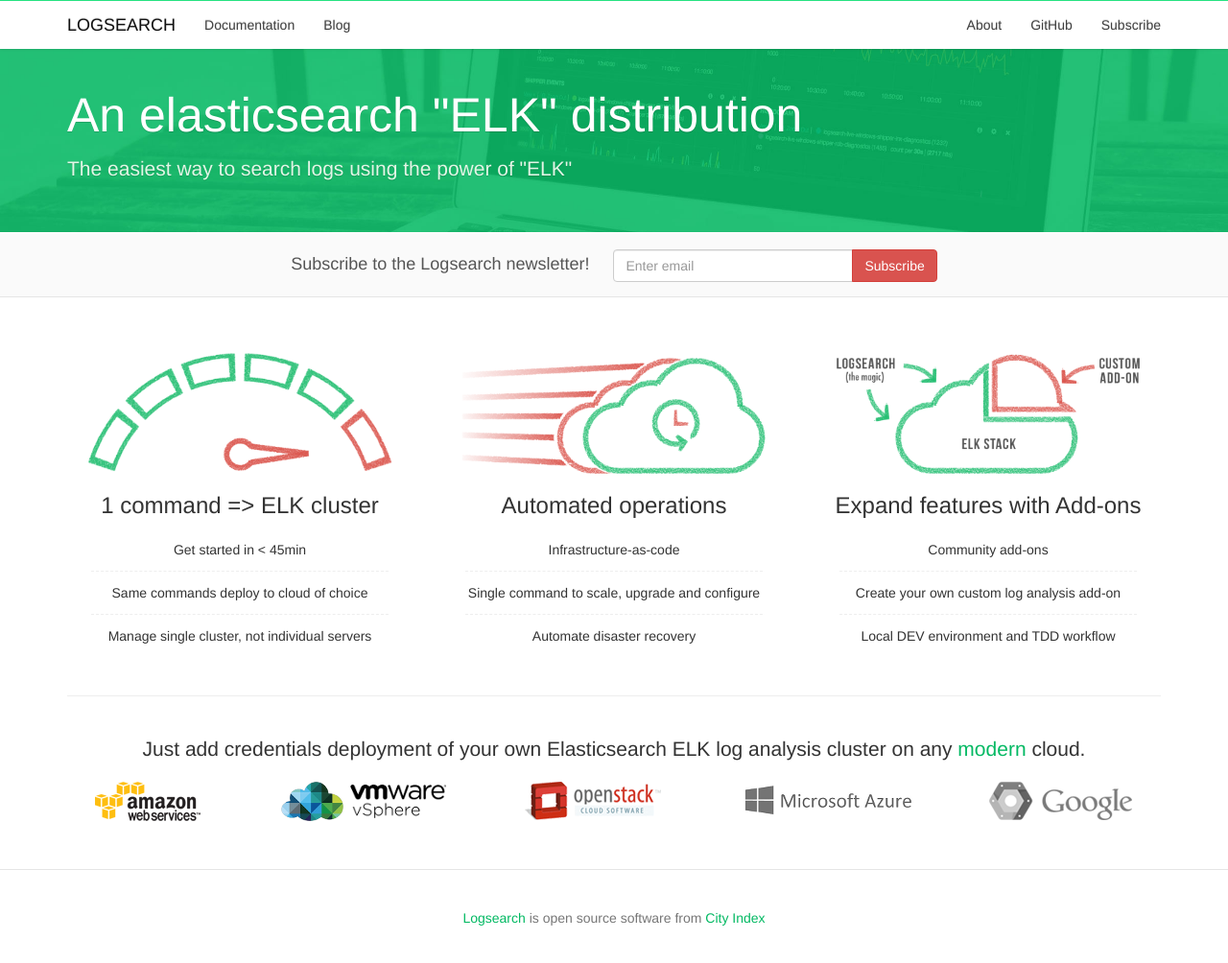
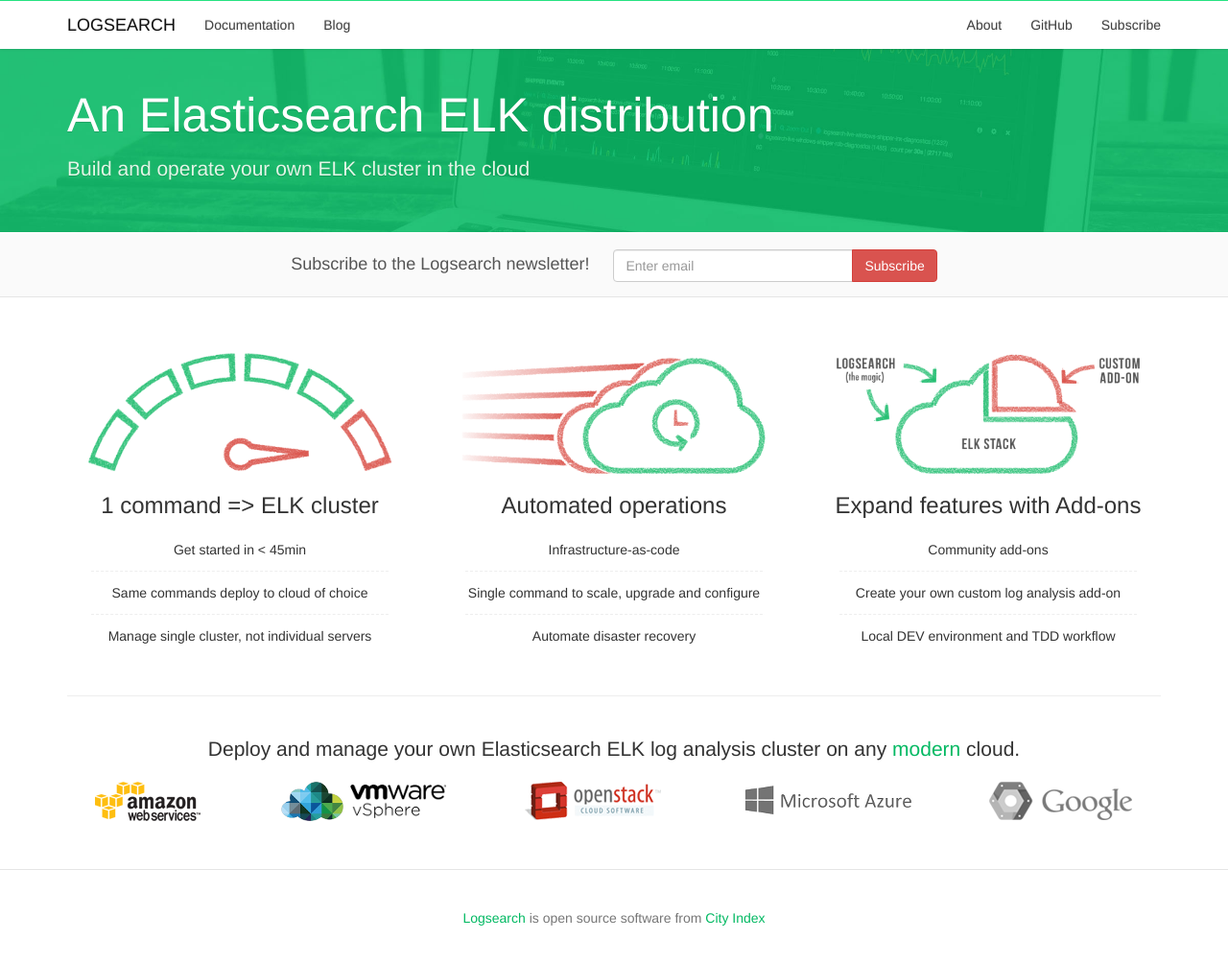
Before and after one commit to logsearch/logsearch-website, a Jekyll site: the page built from index.html, in a window 1280 px wide and 1007 px high. Shown: the top 1004 px of the window at 96% size. Built offline with Jekyll 4.4.1, drawn with Linux system fonts in a browser that asks for light colours.

Commit message:
Homepage updates

```diff
--- a/index.html
+++ b/index.html
@@ -1,8 +1,8 @@
 ---
 layout: default
 nav: Home
-title: An elasticsearch "ELK" distribution
-lead: The easiest way to search logs using the power of "ELK"
+title: An Elasticsearch ELK distribution
+lead: Build and operate your own ELK cluster in the cloud
 ---
 
 <div class="ls-home-featurette">
@@ -49,12 +49,11 @@
 
   <div class="row">
     <div class="col-sm-12 text-center">
-      <p class="lead">Just add credentials deployment of your own Elasticsearch ELK log analysis cluster on any <a title="AWS, OpenStack, Google Compute">modern</a> cloud.</p>
+      <p class="lead">Deploy and manage your own Elasticsearch ELK log analysis cluster on any <a title="Full support for Vagrant, AWS, vSphere, OpenStack; partial support for Google Compute and Microsoft Azure">modern</a> cloud.</p>
     </div>
   </div>
   <div class="row">
     <div class="col-sm-12 text-center">
-      <!--<button type="button" class="btn btn-default" data-toggle="tooltip" data-placement="bottom" title="Tooltip on bottom">Tooltip on bottom</button>-->
       <img src="images/modern-cloud.png" alt="Modern Cloud - Full Support" data-toggle="tooltip" data-placement="bottom" title="Modern Cloud - Full Support">
       <img src="images/modern-cloud-partial.png" alt="Modern Cloud - Partial Support" data-toggle="tooltip" data-placement="bottom" title="Modern Cloud - Partial Support">
     </div>
```
